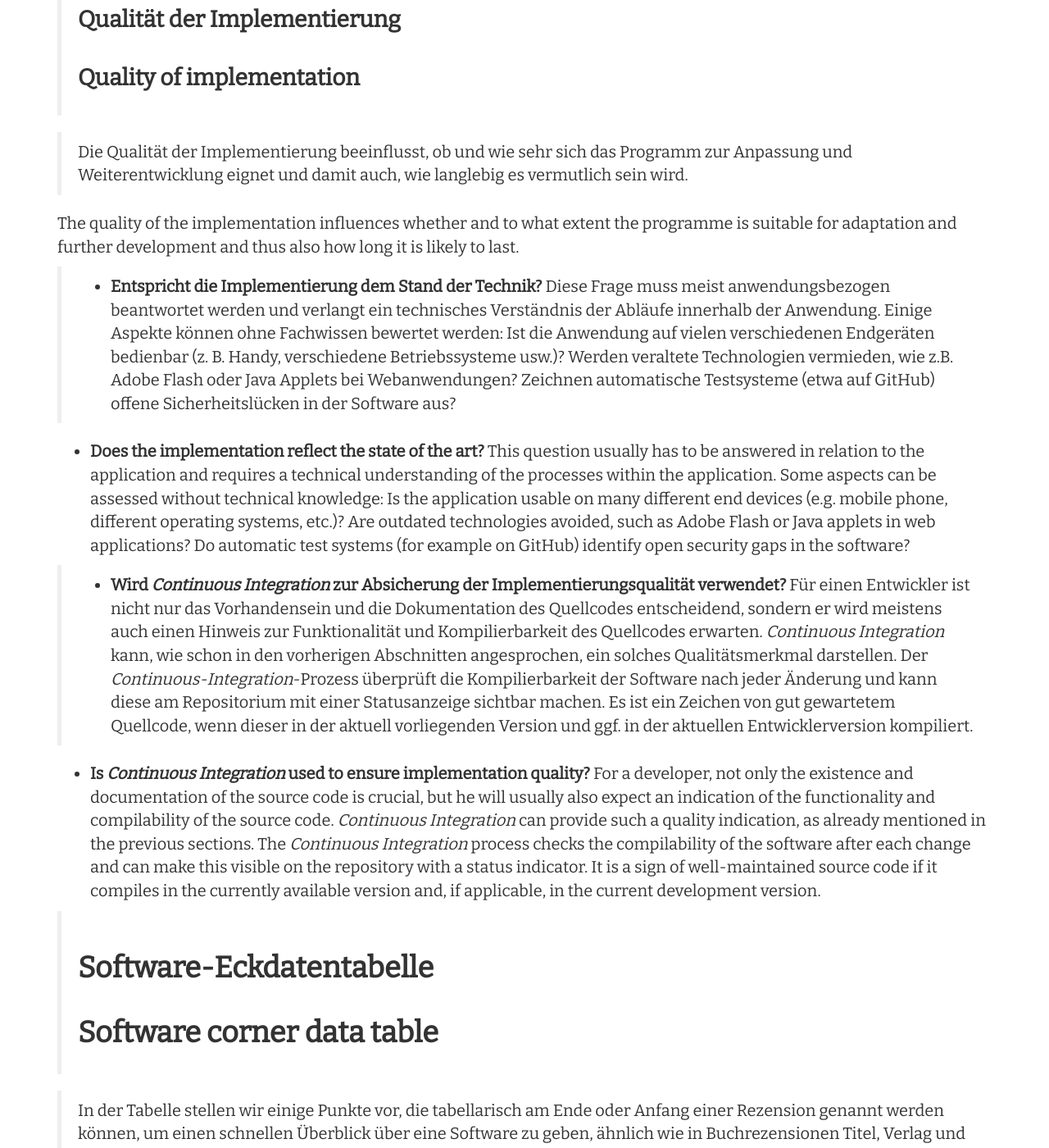
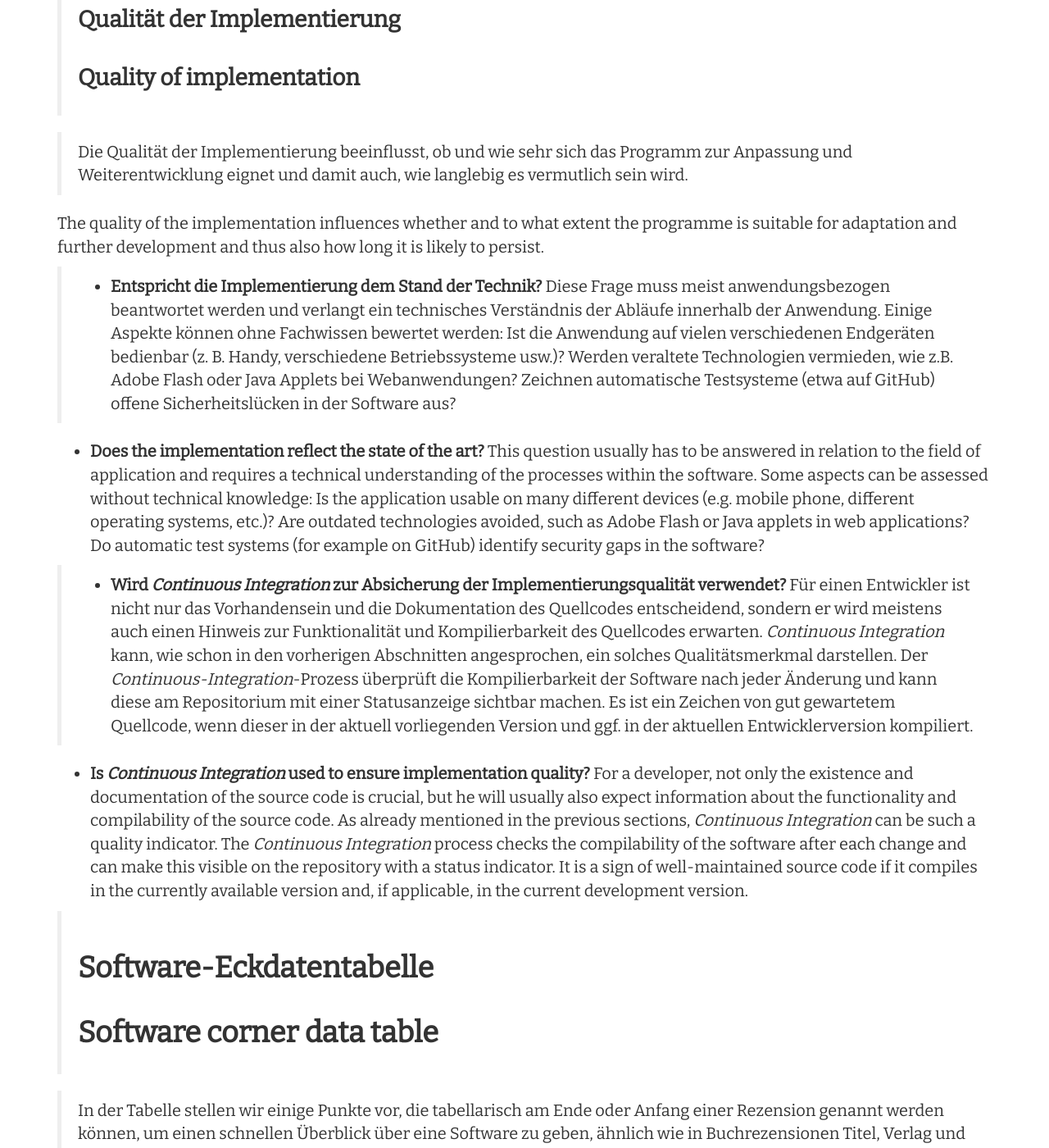
Before and after one commit to Research-Squirrel-Engineers/Impuls_SoftwareRezensionen_DGUF, a Jekyll site: the page built from Draft_EN.md, in a window 1280 px wide and 1400 px high, scrolled down 36676 px. Shown: the whole window at 82% size. Built offline with Jekyll 4.4.1, drawn with Linux system fonts in a browser that asks for light colours; nearby versions of some CDN libraries; emoji names are drawn with the system emoji font.

Commit message:
Quality of implementation checked

```diff
--- a/Draft_EN.md
+++ b/Draft_EN.md
@@ -496,15 +496,15 @@ An important term in the context of documentation and testing is that of *Contin
 
 > Die Qualität der Implementierung beeinflusst, ob und wie sehr sich das Programm zur Anpassung und Weiterentwicklung eignet und damit auch, wie langlebig es vermutlich sein wird.
 
-The quality of the implementation influences whether and to what extent the programme is suitable for adaptation and further development and thus also how long it is likely to last.
+The quality of the implementation influences whether and to what extent the programme is suitable for adaptation and further development and thus also how long it is likely to persist.
 
 > * **Entspricht die Implementierung dem Stand der Technik?** Diese Frage muss meist anwendungsbezogen beantwortet werden und verlangt ein technisches Verständnis der Abläufe innerhalb der Anwendung. Einige Aspekte können ohne Fachwissen bewertet werden: Ist die Anwendung auf vielen verschiedenen Endgeräten bedienbar (z. B. Handy, verschiedene Betriebssysteme usw.)? Werden veraltete Technologien vermieden, wie z.B. Adobe Flash oder Java Applets bei Webanwendungen? Zeichnen automatische Testsysteme (etwa auf GitHub) offene Sicherheitslücken in der Software aus?
 
-* **Does the implementation reflect the state of the art?** This question usually has to be answered in relation to the application and requires a technical understanding of the processes within the application. Some aspects can be assessed without technical knowledge: Is the application usable on many different end devices (e.g. mobile phone, different operating systems, etc.)? Are outdated technologies avoided, such as Adobe Flash or Java applets in web applications? Do automatic test systems (for example on GitHub) identify open security gaps in the software?
+* **Does the implementation reflect the state of the art?** This question usually has to be answered in relation to the field of application and requires a technical understanding of the processes within the software. Some aspects can be assessed without technical knowledge: Is the application usable on many different devices (e.g. mobile phone, different operating systems, etc.)? Are outdated technologies avoided, such as Adobe Flash or Java applets in web applications? Do automatic test systems (for example on GitHub) identify security gaps in the software?
 
 > * **Wird *Continuous Integration* zur Absicherung der Implementierungsqualität verwendet?** Für einen Entwickler ist nicht nur das Vorhandensein und die Dokumentation des Quellcodes entscheidend, sondern er wird meistens auch einen Hinweis zur Funktionalität und Kompilierbarkeit des Quellcodes erwarten. *Continuous Integration* kann, wie schon in den vorherigen Abschnitten angesprochen, ein solches Qualitätsmerkmal darstellen. Der *Continuous-Integration*-Prozess überprüft die Kompilierbarkeit der Software nach jeder Änderung und kann diese am Repositorium mit einer Statusanzeige sichtbar machen. Es ist ein Zeichen von gut gewartetem Quellcode, wenn dieser in der aktuell vorliegenden Version und ggf. in der aktuellen Entwicklerversion kompiliert.
 
-* **Is *Continuous Integration* used to ensure implementation quality?** For a developer, not only the existence and documentation of the source code is crucial, but he will usually also expect an indication of the functionality and compilability of the source code. *Continuous Integration* can provide such a quality indication, as already mentioned in the previous sections. The *Continuous Integration* process checks the compilability of the software after each change and can make this visible on the repository with a status indicator. It is a sign of well-maintained source code if it compiles in the currently available version and, if applicable, in the current development version.
+* **Is *Continuous Integration* used to ensure implementation quality?** For a developer, not only the existence and documentation of the source code is crucial, but he will usually also expect information about the functionality and compilability of the source code. As already mentioned in the previous sections, *Continuous Integration* can be such a quality indicator. The *Continuous Integration* process checks the compilability of the software after each change and can make this visible on the repository with a status indicator. It is a sign of well-maintained source code if it compiles in the currently available version and, if applicable, in the current development version.
 
 > ## Software-Eckdatentabelle
 ## Software corner data table
```
